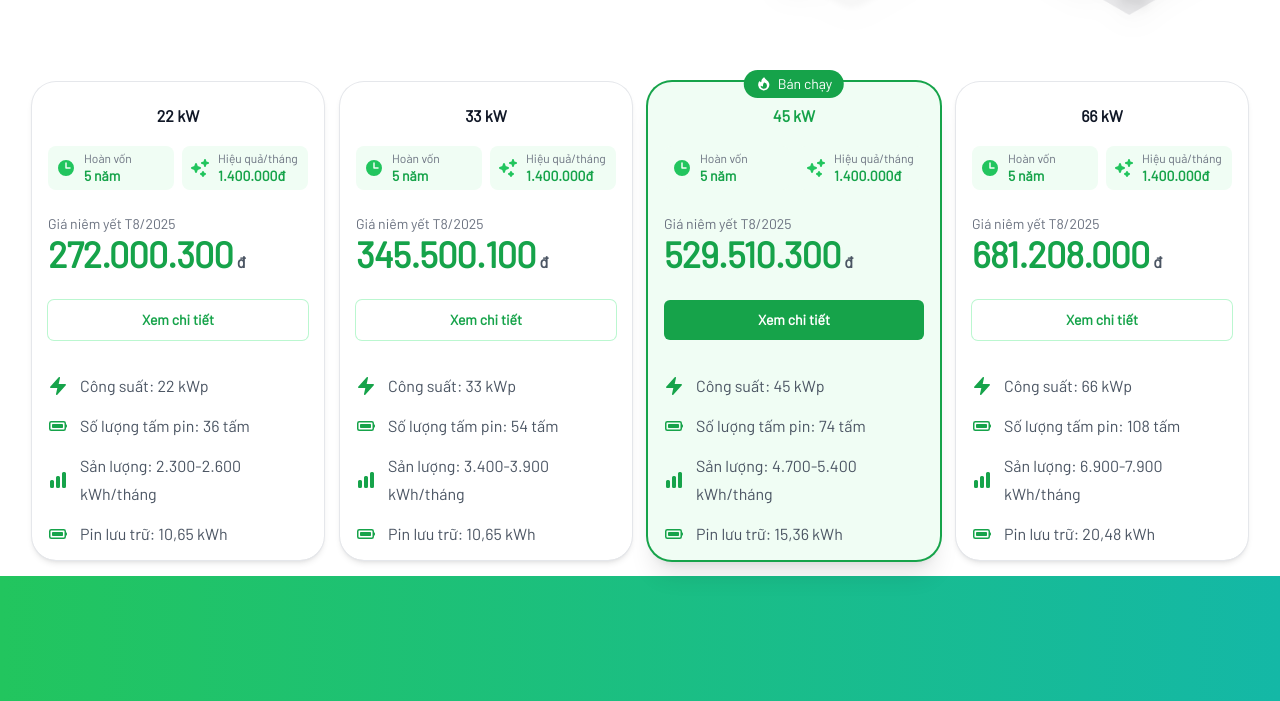
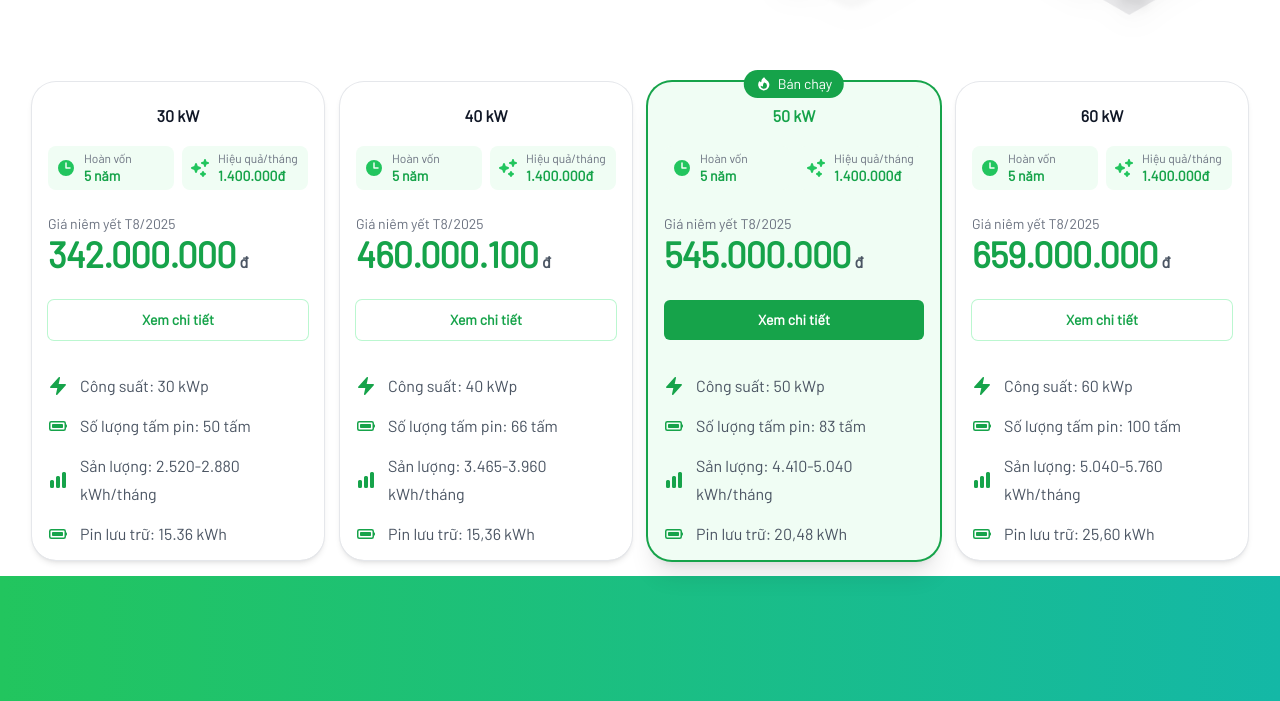
Before and after one commit to slmcompany/slmsolar.com, an Astro site: page /he-cong-nghiep in a window 1280 px wide. Shown: the part 2688-3389 px from the top of the page. Built offline with nearby package versions, Linux system fonts and the light colour scheme; Astro itself is replaced by a stand-in of ours; a web font is replaced by a local one; what fluid-tailwind would draw is missing.

Commit message:
fix: price

```diff
--- a/src/components/hecongnghiep/combocongnghiep.tsx
+++ b/src/components/hecongnghiep/combocongnghiep.tsx
@@ -21,66 +21,66 @@ const frequencies = [
 
 const ongridTiers = [
   {
-    name: '22 kW',
-    id: 'tier-22',
+    name: '30 kW',
+    id: 'tier-30',
     href: '#',
-    price: '172.000.180',
+    price: '219.000.180',
     priceSuffix: 'đ',
-    hoiVon: 'Hoàn vốn: 36 tháng',
-    hieuQua: 'Hiệu quả/tháng: 4.830.000đ',
-    description: 'On-Grid | 3 pha | JA Solar 36 tấm | Sungrow 22kW',
+    hoiVon: 'Hoàn vốn: 49 tháng',
+    hieuQua: 'Hiệu quả/tháng: 4.485.000đ',
+    description: 'On-Grid | 3 pha | JA Solar 50 tấm | Sungrow 30kW',
     features: [
-      'Công suất: 22 kWp',
-      'Số lượng tấm pin: 36 tấm',
-      'Sản lượng: 1.900-2.300 kWh/tháng'
+      'Công suất: 30 kWp',
+      'Số lượng tấm pin: 50 tấm',
+      'Sản lượng: 1.800-2.100 kWh/tháng'
     ],
     mostPopular: false,
   },
   {
-    name: '33 kW',
-    id: 'tier-33',
+    name: '40 kW',
+    id: 'tier-40',
     href: '#',
-    price: '246.000.700',
+    price: '288.000.000',
     priceSuffix: 'đ',
-    hoiVon: 'Hoàn vốn: 34 tháng',
-    hieuQua: 'Hiệu quả/tháng: 7.245.000đ',
-    description: 'On-Grid | 3 pha | JA Solar 54 tấm | Sungrow 33kW',
+    hoiVon: 'Hoàn vốn: 48 tháng',
+    hieuQua: 'Hiệu quả/tháng: 6.050.000đ',
+    description: 'On-Grid | 3 pha | JA Solar 66 tấm | Sungrow 40kW',
     features: [
-      'Công suất: 33 kWp',
-      'Số lượng tấm pin: 54 tấm',
-      'Sản lượng: 2.900-3.400 kWh/tháng'
+      'Công suất: 40 kWp',
+      'Số lượng tấm pin: 66 tấm',
+      'Sản lượng: 2.430-2.835 kWh/tháng'
     ],
     mostPopular: false,
   },
   {
-    name: '45 kW',
-    id: 'tier-45',
+    name: '50 kW',
+    id: 'tier-50',
     href: '#',
-    price: '318.802.000',
+    price: '354.000.000',
     priceSuffix: 'đ',
-    hoiVon: 'Hoàn vốn: 32 tháng',
-    hieuQua: 'Hiệu quả/tháng: 10.005.000đ',
-    description: 'On-Grid | 3 pha | JA Solar 74 tấm | Sungrow 45kW',
+    hoiVon: 'Hoàn vốn: 44 tháng',
+    hieuQua: 'Hiệu quả/tháng: 8.070.000đ',
+    description: 'On-Grid | 3 pha | JA Solar 83 tấm | Sungrow 50kW',
     features: [
-      'Công suất: 45 kWp',
-      'Số lượng tấm pin: 74 tấm',
-      'Sản lượng: 4.000-4.700 kWh/tháng'
+      'Công suất: 50 kWp',
+      'Số lượng tấm pin: 83 tấm',
+      'Sản lượng: 3.240-3.780 kWh/tháng'
     ],
     mostPopular: true,
   },
   {
-    name: '66 kW',
-    id: 'tier-66',
+    name: '60 kW',
+    id: 'tier-60',
     href: '#',
-    price: '461.000.100',
+    price: '430.500.100',
     priceSuffix: 'đ',
-    hoiVon: 'Hoàn vốn: 32 tháng',
-    hieuQua: 'Hiệu quả/tháng: 14.720.000đ',
-    description: 'On-Grid | 3 pha | JA Solar 108 tấm | Sungrow 66kW',
+    hoiVon: 'Hoàn vốn: 48 tháng',
+    hieuQua: 'Hiệu quả/tháng: 8.970.000đ',
+    description: 'On-Grid | 3 pha | JA Solar 100 tấm | Sungrow 60kW',
     features: [
-      'Công suất: 66 kWp',
-      'Số lượng tấm pin: 108 tấm',
-      'Sản lượng: 5.900-6.900 kWh/tháng'
+      'Công suất: 60 kWp',
+      'Số lượng tấm pin: 100 tấm',
+      'Sản lượng: 3.600-4.200 kWh/tháng'
     ],
     mostPopular: false,
   },
@@ -88,70 +88,70 @@ const ongridTiers = [
 
 const hybridTiers = [
   {
-    name: '22 kW',
-    id: 'tier-22',
+    name: '30 kW',
+    id: 'tier-30',
     href: '#',
-    price: '272.000.300',
+    price: '342.000.000',
     priceSuffix: 'đ',
-    hoiVon: 'Hoàn vốn: 49 tháng',
-    hieuQua: 'Hiệu quả/tháng: 5.635.000đ',
-    description: 'Hybrid | 3 pha | JA Solar 36 tấm | Sungrow 22kW | Pin EASYWAY',
+    hoiVon: 'Hoàn vốn: 55 tháng',
+    hieuQua: 'Hiệu quả/tháng: 6.210.000đ',
+    description: 'Hybrid | 3 pha | JA Solar 50 tấm | Sungrow 30kW | Pin EASYWAY',
     features: [
-      'Công suất: 22 kWp',
-      'Số lượng tấm pin: 36 tấm',
-      'Sản lượng: 2.300-2.600 kWh/tháng',
-      'Pin lưu trữ: 10,65 kWh'
+      'Công suất: 30 kWp',
+      'Số lượng tấm pin: 50 tấm',
+      'Sản lượng: 2.520-2.880 kWh/tháng',
+      'Pin lưu trữ: 15.36 kWh'
     ],
     mostPopular: false,
   },
   {
-    name: '33 kW',
-    id: 'tier-33',
+    name: '40 kW',
+    id: 'tier-40',
     href: '#',
-    price: '345.500.100',
+    price: '460.000.100',
     priceSuffix: 'đ',
-    hoiVon: 'Hoàn vốn: 42 tháng',
-    hieuQua: 'Hiệu quả/tháng: 8.395.000đ',
-    description: 'Hybrid | 3 pha | JA Solar 54 tấm | Sungrow 33kW | Pin EASYWAY',
+    hoiVon: 'Hoàn vốn: 54 tháng',
+    hieuQua: 'Hiệu quả/tháng: 8.540.000đ',
+    description: 'Hybrid | 3 pha | JA Solar 66 tấm | Sungrow 40kW | Pin EASYWAY',
     features: [
-      'Công suất: 33 kWp',
-      'Số lượng tấm pin: 54 tấm',
-      'Sản lượng: 3.400-3.900 kWh/tháng',
-      'Pin lưu trữ: 10,65 kWh'
+      'Công suất: 40 kWp',
+      'Số lượng tấm pin: 66 tấm',
+      'Sản lượng: 3.465-3.960 kWh/tháng',
+      'Pin lưu trữ: 15,36 kWh'
     ],
     mostPopular: false,
   },
   {
-    name: '45 kW',
-    id: 'tier-45',
+    name: '50 kW',
+    id: 'tier-50',
     href: '#',
-    price: '529.510.300',
+    price: '545.000.000',
     priceSuffix: 'đ',
-    hoiVon: 'Hoàn vốn: 46 tháng',
-    hieuQua: 'Hiệu quả/tháng: 11.615.000đ',
-    description: 'Hybrid | 3 pha | JA Solar 74 tấm | Sungrow 45kW | Pin EASYWAY',
+    hoiVon: 'Hoàn vốn: 51 tháng',
+    hieuQua: 'Hiệu quả/tháng: 10.870.000đ',
+    description: 'Hybrid | 3 pha | JA Solar 83 tấm | Sungrow 50kW | Pin EASYWAY',
     features: [
-      'Công suất: 45 kWp',
-      'Số lượng tấm pin: 74 tấm',
-      'Sản lượng: 4.700-5.400 kWh/tháng',
-      'Pin lưu trữ: 15,36 kWh'
+      'Công suất: 50 kWp',
+      'Số lượng tấm pin: 83 tấm',
+      'Sản lượng: 4.410-5.040 kWh/tháng',
+      'Pin lưu trữ: 20,48 kWh'
     ],
     mostPopular: true,
   },
   {
-    name: '66 kW',
-    id: 'tier-66',
+    name: '60 kW',
+    id: 'tier-60',
     href: '#',
-    price: '681.208.000',
+    price: '659.000.000',
     priceSuffix: 'đ',
-    hoiVon: 'Hoàn vốn: 41 tháng',
-    hieuQua: 'Hiệu quả/tháng: 17.020.000đ',
-    description: 'Hybrid | 3 pha | JA Solar 108 tấm | Sungrow 66kW | Pin EASYWAY',
+    hoiVon: 'Hoàn vốn: 54 tháng',
+    hieuQua: 'Hiệu quả/tháng: 12.420.000đ',
+    description: 'Hybrid | 3 pha | JA Solar 100 tấm | Sungrow 60kW | Pin EASYWAY',
     features: [
-      'Công suất: 66 kWp',
-      'Số lượng tấm pin: 108 tấm',
-      'Sản lượng: 6.900-7.900 kWh/tháng',
-      'Pin lưu trữ: 20,48 kWh'
+      'Công suất: 60 kWp',
+      'Số lượng tấm pin: 100 tấm',
+      'Sản lượng: 5.040-5.760 kWh/tháng',
+      'Pin lưu trữ: 25,60 kWh'
     ],
     mostPopular: false,
   },
```
